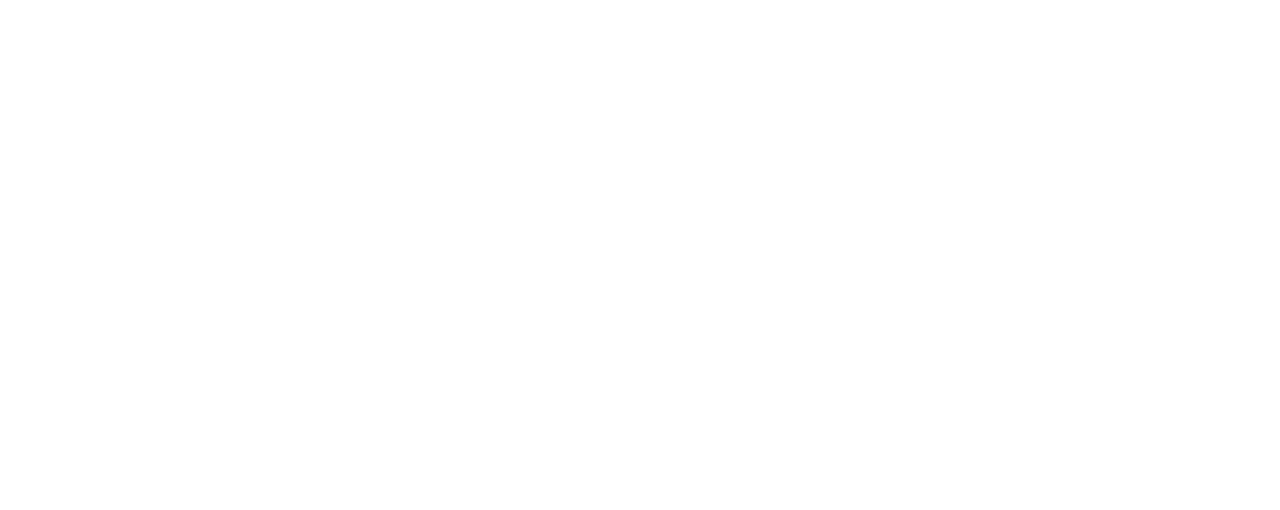
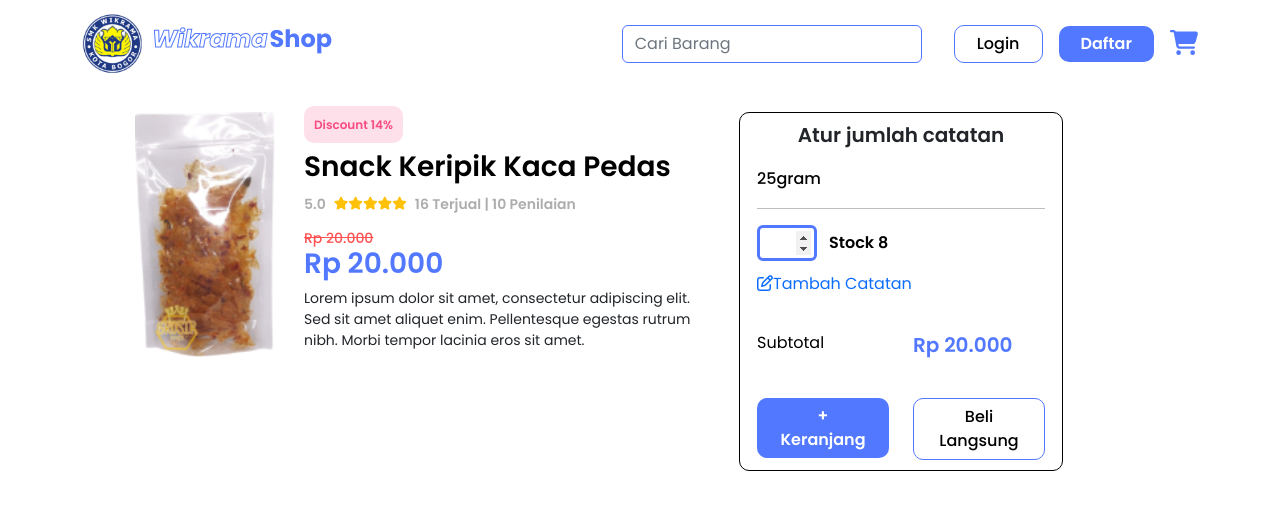
Before and after one commit to alvanfath/Wikrama-Shop-Jamsut, a React (Create React App) app: page /detail-produk in a window 1280 px wide. Before the commit this address had no page. Shown: the top 510 px of the page. Built offline with nearby package versions, Linux system fonts and the light colour scheme.

Commit message:
detail produk 50%

```diff
--- a/src/App.js
+++ b/src/App.js
@@ -5,6 +5,7 @@
 import './style/custom.css';
 import './App.css';
 import { Helmet } from 'react-helmet';
+import DetailProduk from './pages/home/DetailProduk';
 
 function App() {
   return (
@@ -16,6 +17,7 @@
         <Route path="/login" element={<Login />}></Route>
         <Route path="/register" element={<Register />}></Route>
         <Route path="/" element={<Landing />}></Route>
+        <Route path="/detail-produk" element={<DetailProduk />}></Route>
       </Routes>
     </>
   );
--- /dev/null
+++ b/src/pages/home/DetailProduk.js
@@ -0,0 +1,95 @@
+import NavigationBar from "../../components/NavigationBar";
+import Produk from "../../assets/produk.png";
+import { FontAwesomeIcon } from "@fortawesome/react-fontawesome";
+
+const ColoredLine = ({ color }) => (
+    <hr
+        style={{
+            color: color,
+            backgroundColor: color,
+            height: 2
+        }}
+    />
+);
+
+function DetailProduk() {
+    return (
+        <>
+            <NavigationBar />
+            <section className="small-section">
+                <div className="container">
+                    <div className="row px-5">
+                        <div className="col-2 d-flex justify-content-center">
+                            <div className="image-produk-detail">
+                                <img src={Produk}></img>
+                            </div>
+                        </div>
+                        <div className="col-5">
+                            <div className="text-produk-detail">
+                                <span>Discount 14%</span>
+                                <h2>Snack Keripik Kaca Pedas</h2>
+                            </div>
+                            <div className="rating-produk-detail">
+                                <span className="me-2">5.0</span>
+                                <div className="stars-detail">
+                                    <i className="card-icon fa-solid fa-star"></i>
+                                    <i className="card-icon fa-solid fa-star"></i>
+                                    <i className="card-icon fa-solid fa-star"></i>
+                                    <i className="card-icon fa-solid fa-star"></i>
+                                    <i className="card-icon fa-solid fa-star"></i>
+                                </div>
+                                <span className="ms-2">16 Terjual | 10 Penilaian</span>
+                            </div>
+                            <div className="harga-produk-detail">
+                                <h4>Rp 20.000</h4>
+                                <h3>Rp 20.000</h3>
+                            </div>
+                            <div className="desc-produk-detail">
+                                <p>Lorem ipsum dolor sit amet, consectetur adipiscing elit. Sed sit amet aliquet enim. Pellentesque egestas rutrum nibh. Morbi tempor lacinia eros sit amet.</p>
+                            </div>
+                        </div>
+                        <div className="col-4">
+                            <div className="card-checkout">
+                                <div className="container">
+                                    <h2>Atur jumlah catatan</h2>
+                                    <p>25gram</p>
+                                    <ColoredLine color="black" />
+                                    <div className="qty-card-checkout">
+                                        <input className="col-6" type="number" min="1"></input>
+                                        <span className="col-6">Stock 8</span>
+                                    </div>
+                                    <div className="note-card-checkout">
+                                        <a href="#"><span><i class="fa-regular fa-pen-to-square"></i>Tambah Catatan</span></a>
+                                    </div>
+                                    <div className="subtotal-card-checkout">
+                                        <div className="row">
+                                            <div className="col-6">
+                                                <h4>Subtotal</h4>
+                                            </div>
+                                            <div className="col-6">
+                                                <h3>Rp 20.000</h3>
+                                            </div>
+                                        </div>
+                                    </div>
+                                    <div className="button-card-checkout">
+                                        <div className="row">
+                                            <div className="col-6">
+                                                <button className="btn-solid">+ Keranjang</button>
+                                            </div>
+                                            <div className="col-6">
+                                                <button className="btn-outline">Beli Langsung</button>
+                                            </div>
+                                        </div>
+
+
+                                    </div>
+                                </div>
+                            </div>
+                        </div>
+                    </div>
+                </div>
+            </section>
+        </>
+    )
+}
+export default DetailProduk;
--- a/src/pages/home/Landing.js
+++ b/src/pages/home/Landing.js
@@ -9,7 +9,7 @@
 import { faCartShopping } from "@fortawesome/free-solid-svg-icons";
 
 function Landing() {
-    return(
+    return (
         <>
             <NavigationBar />
             {/* header */}
@@ -171,7 +171,7 @@
             {/* end rekomendasi produk */}
             <CardKategori />
             {/* cta motor */}
-            <section className="">
+            <section className="small-section">
                 <div className="container bg-blue card-cta">
                     <div className="row">
                         <div className="col-3 col-md-4 col-lg-4">
--- a/src/style/custom.css
+++ b/src/style/custom.css
@@ -391,6 +391,124 @@
     border-radius: 25px;
 }
 
+/* detail produk */
+.image-produk-detail img {
+    width: 140px;
+
+}
+
+.text-produk-detail span {
+    font-family: 'Poppins';
+    font-weight: 600;
+    font-size: 12px;
+    color: #F74B81;
+    padding: 10px;
+    background-color: #FDE0E9;
+    border-radius: 10px;
+}
+
+.text-produk-detail h2 {
+    font-family: 'Poppins';
+    font-weight: 600;
+    font-size: 28px;
+    color: black;
+    margin-top: 14px;
+}
+
+.rating-produk-detail {
+    display: inline-flex;
+}
+
+.stars-detail i {
+    position: relative;
+    top: -3px;
+}
+
+.rating-produk-detail span {
+    color: #adadad;
+    font-weight: 600;
+    font-size: 14px;
+
+}
+
+.harga-produk-detail h4 {
+    text-decoration-line: line-through;
+    font-size: 14px;
+    font-weight: 500;
+    color: #ff5252;
+    margin-bottom: 0px;
+    margin-top: 12px;
+}
+
+.harga-produk-detail h3 {
+    font-size: 28px;
+    font-weight: 600;
+    color: #5278FF;
+}
+
+.desc-produk-detail p {
+    font-size: 14px;
+}
+
+.card-checkout {
+    padding: 10px 5px;
+    border: 1px solid black;
+    border-radius: 10px;
+}
+
+.card-checkout h2 {
+    font-size: 20px;
+    text-align: center;
+    font-weight: 600;
+
+}
+
+.card-checkout p {
+    margin-top: 20px;
+    font-weight: 500;
+    font-size: 16px;
+    color: #000000;
+
+}
+
+.qty-card-checkout span{
+    margin-left: 12px;
+    color: black;
+    font-weight: 600;
+}
+.note-card-checkout{
+    margin-top: 11px;
+}
+.note-card-checkout a{
+    text-decoration: none;
+}
+.subtotal-card-checkout{
+    margin-top: 37px;
+    margin-bottom: 33px;
+}
+.subtotal-card-checkout h4{
+    font-weight: 400;
+    font-size: 16px;
+    color: #000000;
+}
+.subtotal-card-checkout h3{
+    font-weight: 600;
+    font-size: 20px;
+    color: #5278FF;
+}
+input[type=number]{
+    padding: 3px 3px;
+    text-align: center;
+    border:3px solid #5278FF !important;
+    width: 60px;
+    border-radius: 6px;
+}
+input[type=number]::-webkit-inner-spin-button {
+    opacity: 1;
+    color: #5278FF !important;
+}
+
+
 /* 1024 */
 @media only screen and (min-width: 1024px) and (max-width:1200px) {
     .carousel-caption {
@@ -572,8 +690,7 @@
 }
 
 @media only screen and (min-width: 320px) and (max-width: 767px) {
-    section
-    .navbar-brand img {
+    section .navbar-brand img {
         width: 45px;
         height: 45px;
     }
@@ -671,7 +788,8 @@
         top: 0px;
 
     }
-    .slick-dots{
+
+    .slick-dots {
         display: none !important;
     }
 
@@ -691,7 +809,7 @@
     }
 
     .card-cta {
-        border-radius:0px;
+        border-radius: 0px;
         width: 400px !important;
     }
 
```
Lines whose indentation alone changed are shown as unchanged.
